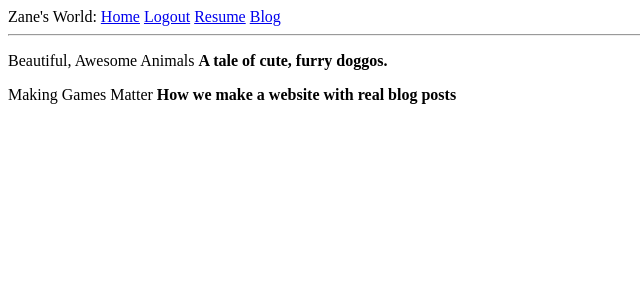
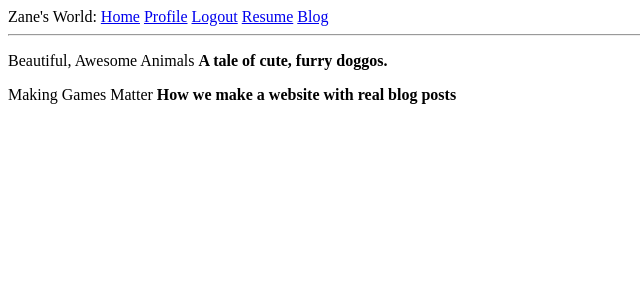
Before and after one commit to znd4/personalWebsite, a Flask app: page /blog in a window 1280 px wide. Shown: the top 300 px of the page, without its empty margins (0-640 px from the left). Run offline with Flask 2, Linux system fonts and the light colour scheme; the visitor is signed in with stand-in values (Sample User, id 1); data comes from the database, SQL or seed files in the repository.

Commit message:
Add profile link to base.html

```diff
--- a/znd4/templates/base.html
+++ b/znd4/templates/base.html
@@ -15,6 +15,7 @@
         {% if current_user.is_anonymous %}
         <a href="{{ url_for('login') }}">Login</a>
         {% else %}
+        <a href="{{ url_for('user', username=current_user.username) }}">Profile</a>
         <a href="{{ url_for('logout') }}">Logout</a>
         {% endif %}
         <a href="{{ url_for('resume') }}">Resume</a>
```
